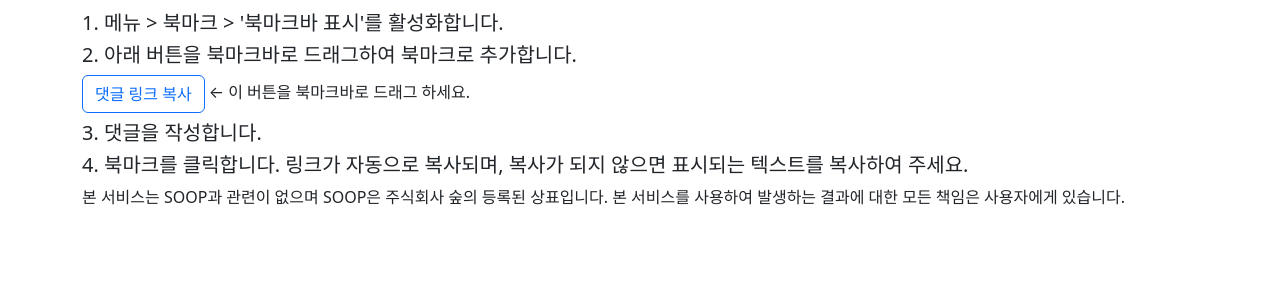
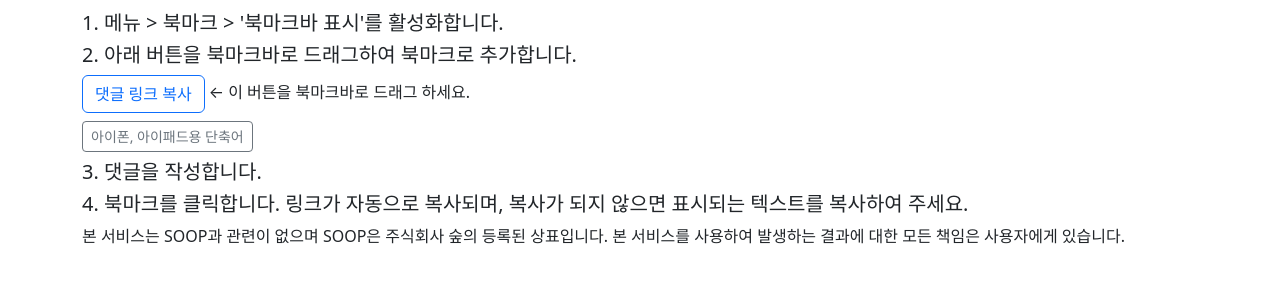
Before and after one commit to jebibot/sp-permalink, a website: page docs/index.html in a window 1280 px wide. Shown: the part 396-678 px from the top of the page. Drawn offline with nearby package versions, Linux system fonts and the light colour scheme.

Commit message:
feat: add Apple Shortcut

```diff
--- a/docs/index.html
+++ b/docs/index.html
@@ -29,6 +29,11 @@
         댓글 링크 복사
       </a> ← 이 버튼을 북마크바로 드래그 하세요.
     </div>
+    <div class="mb-2">
+      <a class="btn btn-outline-secondary btn-sm" role="button" href="https://vod.sooplive.co.kr/player/173005783/catch" target="_blank">
+        아이폰, 아이패드용 단축어
+      </a>
+    </div>
     <p class="h5">3. 댓글을 작성합니다.</p>
     <p class="h5">4. 북마크를 클릭합니다. 링크가 자동으로 복사되며, 복사가 되지 않으면 표시되는 텍스트를 복사하여 주세요.</p>
     <p>본 서비스는 SOOP과 관련이 없으며 SOOP은 주식회사 숲의 등록된 상표입니다. 본 서비스를 사용하여 발생하는 결과에 대한 모든 책임은 사용자에게 있습니다.</p>
```
